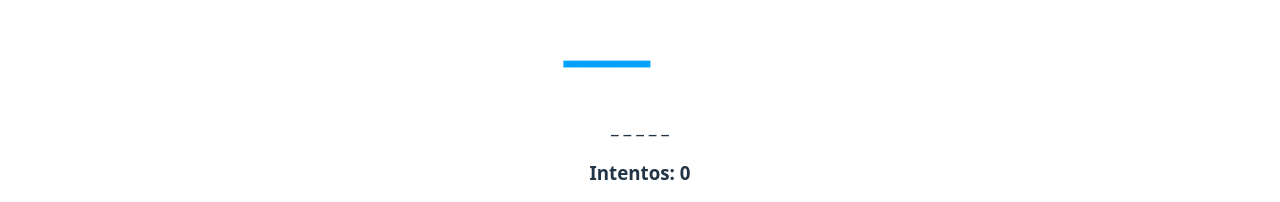
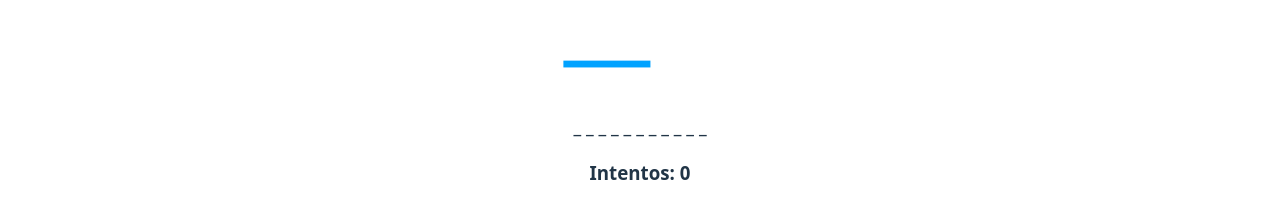
Before and after one commit to MariaGomezzz/Hangman-game, a React (Vite) app: page / in a window 1280 px wide. Shown: the part 345-547 px from the top of the page. Built offline with nearby package versions, Linux system fonts and the light colour scheme.

Commit message:
Add hidden-word handler

```diff
--- a/src/App.tsx
+++ b/src/App.tsx
@@ -5,6 +5,8 @@ import { letters } from './helpers/letters'
 
 function App() {
 
+  const [word] = useState<string>('COMPUTADORA');
+  const [hiddenWord] = useState<string>('_ '.repeat(word.length));
   const [attempts, setAttempts] = useState<number>(0);
 
   const checkLetter = (letter: string) => {
@@ -18,7 +20,7 @@ function App() {
       <HangImage imageNumber={attempts} />
 
       {/* Palabra oculta */}
-      <h3>_ _ _ _ _</h3>
+      <h3>{hiddenWord}</h3>
 
       {/* Contador de intentos */}
       <h3> Intentos: {attempts}</h3>
```
